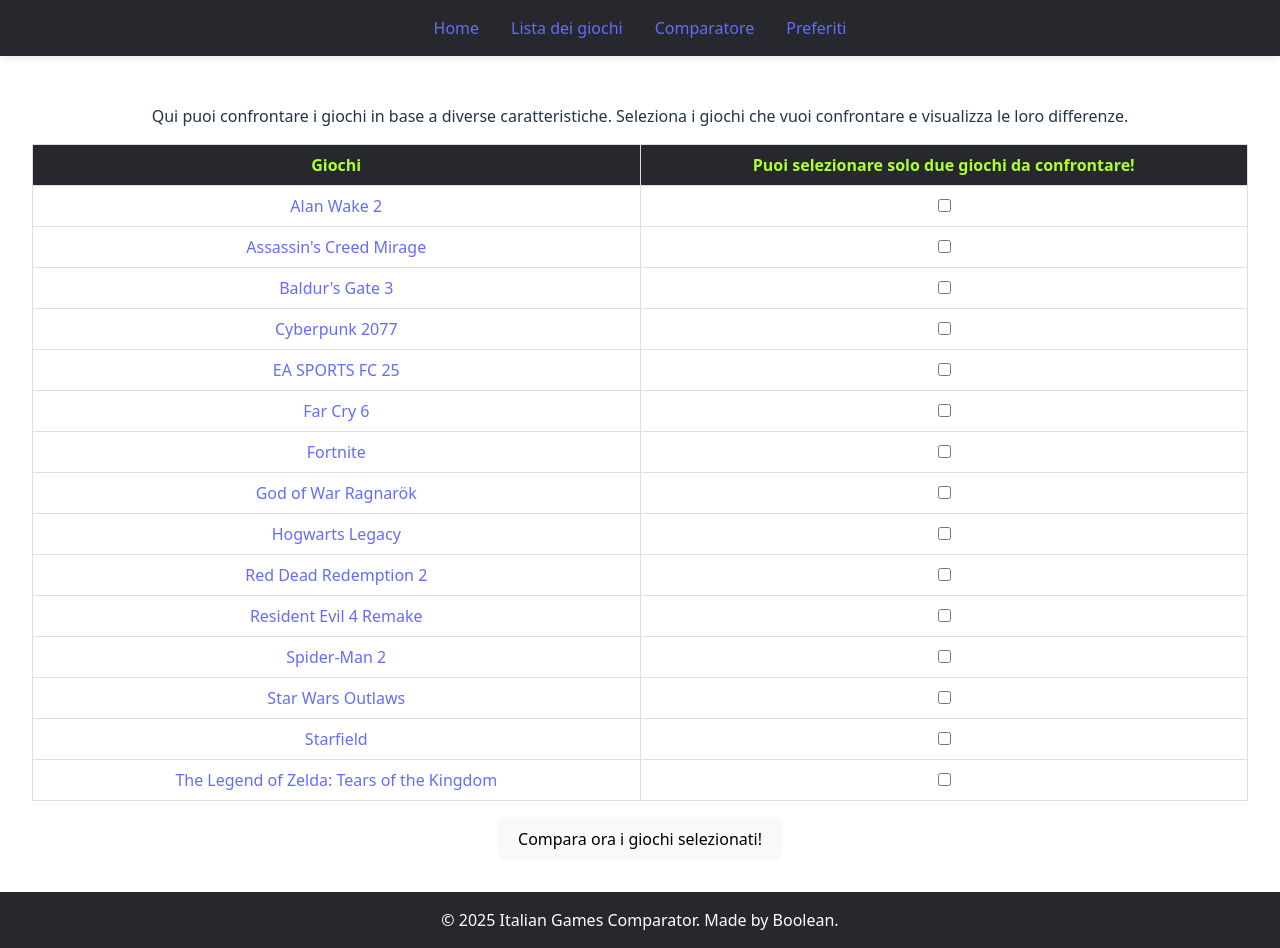
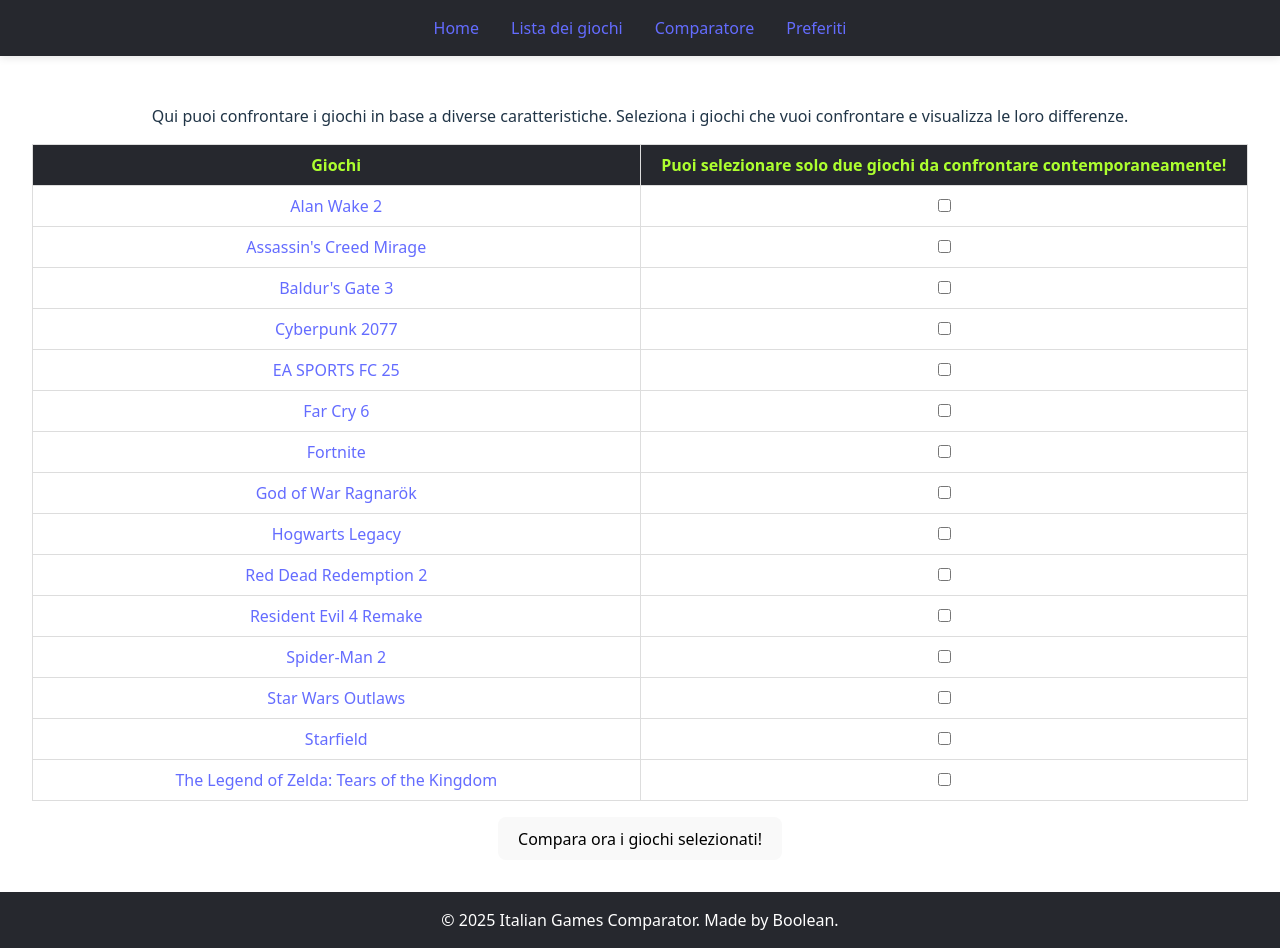
Before and after one commit to VincenzoIuliano/progetto-finale-spec-frontend-front, a React (Vite) app: page /comparator in a window 1280 px wide. Built offline with nearby package versions, Linux system fonts and the light colour scheme.

Commit message:
Update ComparatorPage: clarify message about selecting games for comparison

```diff
--- a/src/pages/ComparatorPage.jsx
+++ b/src/pages/ComparatorPage.jsx
@@ -24,7 +24,7 @@
           <thead>
             <tr>
               <th>Giochi</th>
-              <th>Puoi selezionare solo due giochi da confrontare!</th>
+              <th>Puoi selezionare solo due giochi da confrontare contemporaneamente!</th>
             </tr>
           </thead>
           <tbody>
```
